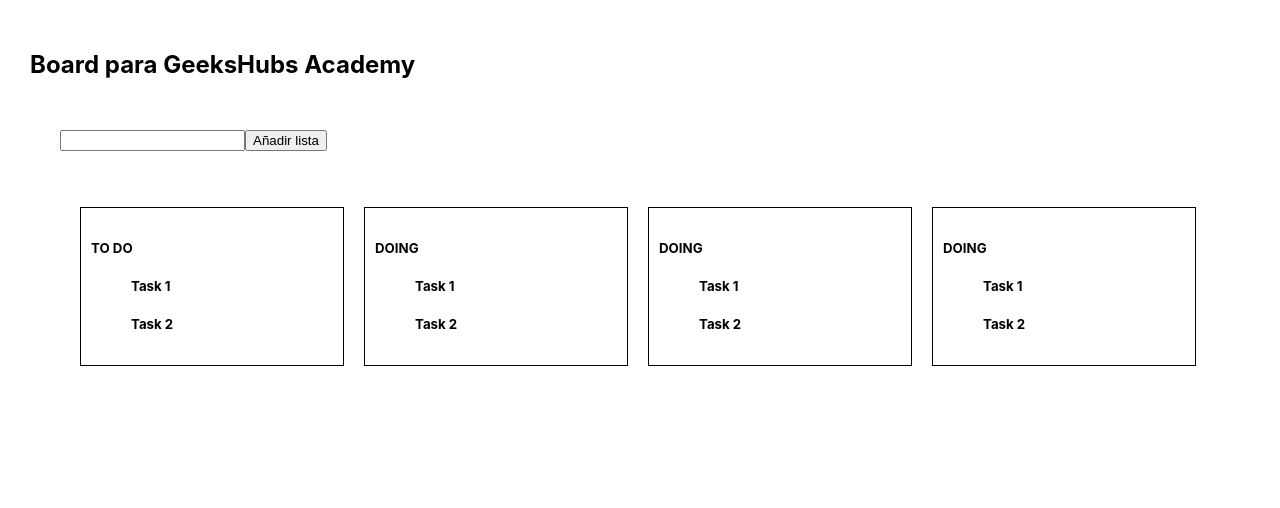
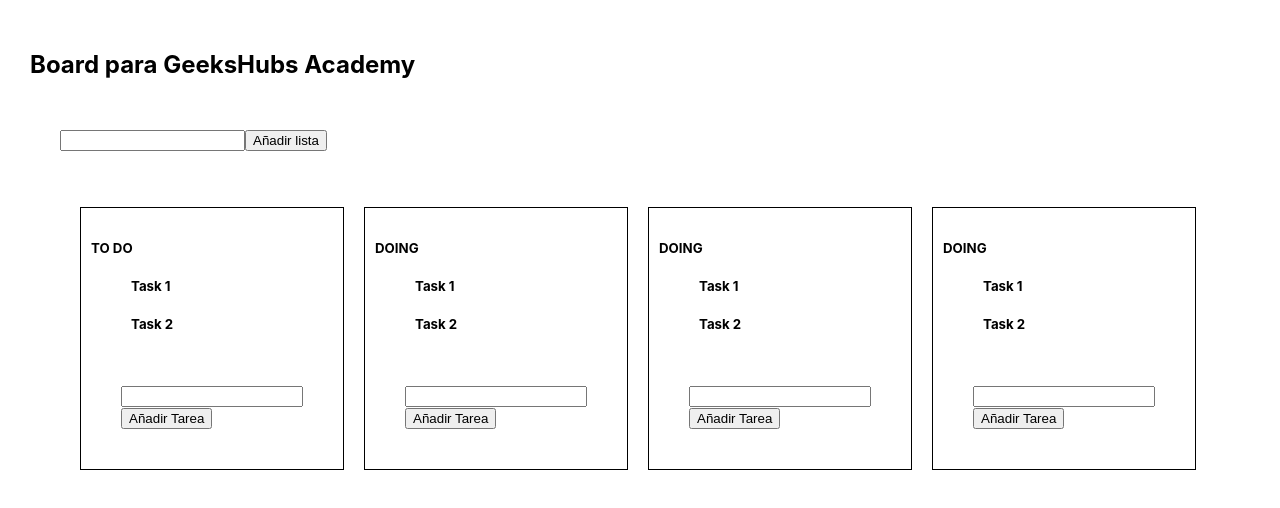
Before and after one commit to gonzalogcontacto/react-node-trello-clone, a React (Create React App) app in the folder frontend/: page / in a window 1280 px wide. Shown: the top 508 px of the page. Built offline with nearby package versions, Linux system fonts and the light colour scheme.

Commit message:
* add task UI feature from tasks list component

```diff
--- a/frontend/src/components/lists-board/lists-board.css
+++ b/frontend/src/components/lists-board/lists-board.css
@@ -9,3 +9,7 @@
     padding: 10px;
     margin: 10px;
 }
+
+.list-card input {
+    width: -webkit-fill-available;
+}
--- a/frontend/src/components/lists-board/tasks-list.js
+++ b/frontend/src/components/lists-board/tasks-list.js
@@ -18,6 +18,9 @@
                 <ul>
                     {this.state.tasks.map(elm => <TaskCard key={elm.id} name={elm.name}/> )}
                 </ul>
+                <div>
+                    <input></input><button> Añadir Tarea</button>
+                </div>
             </div>
         )
 
```
